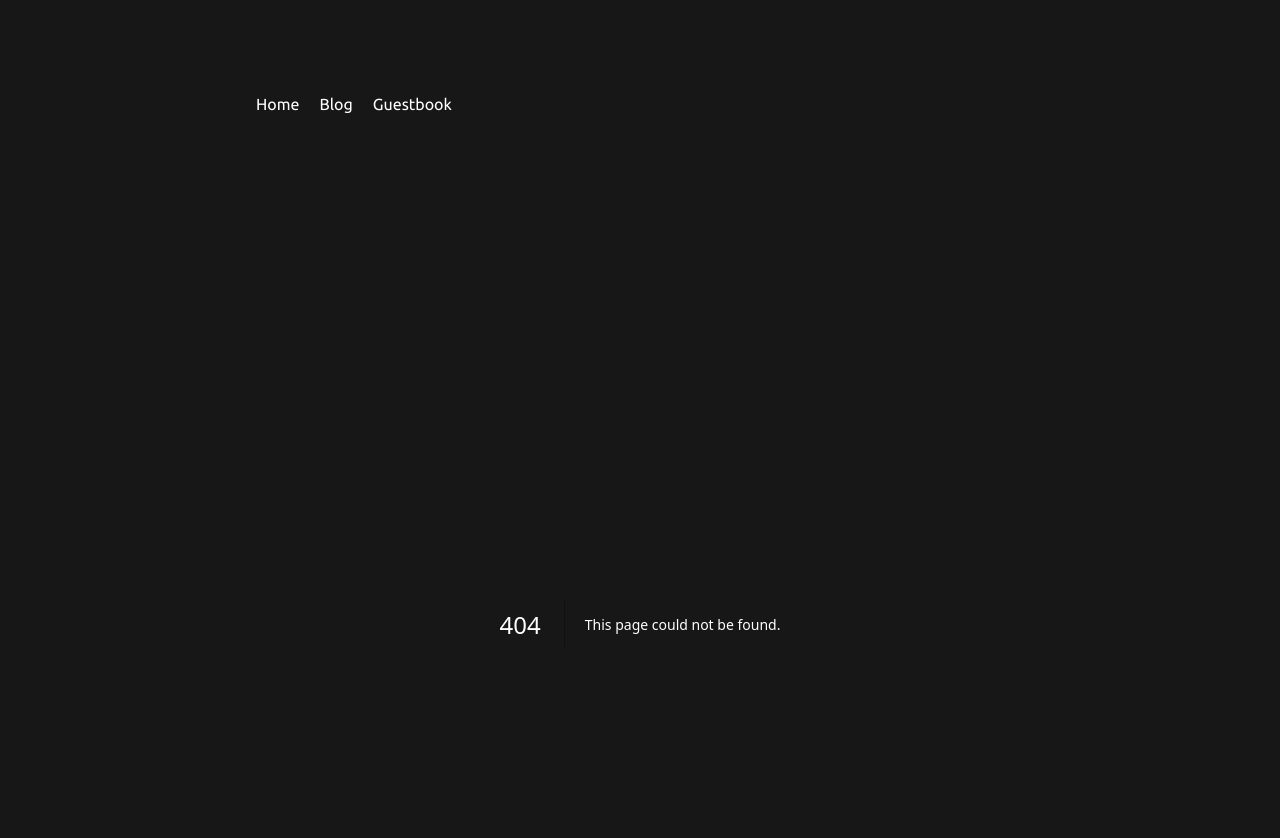
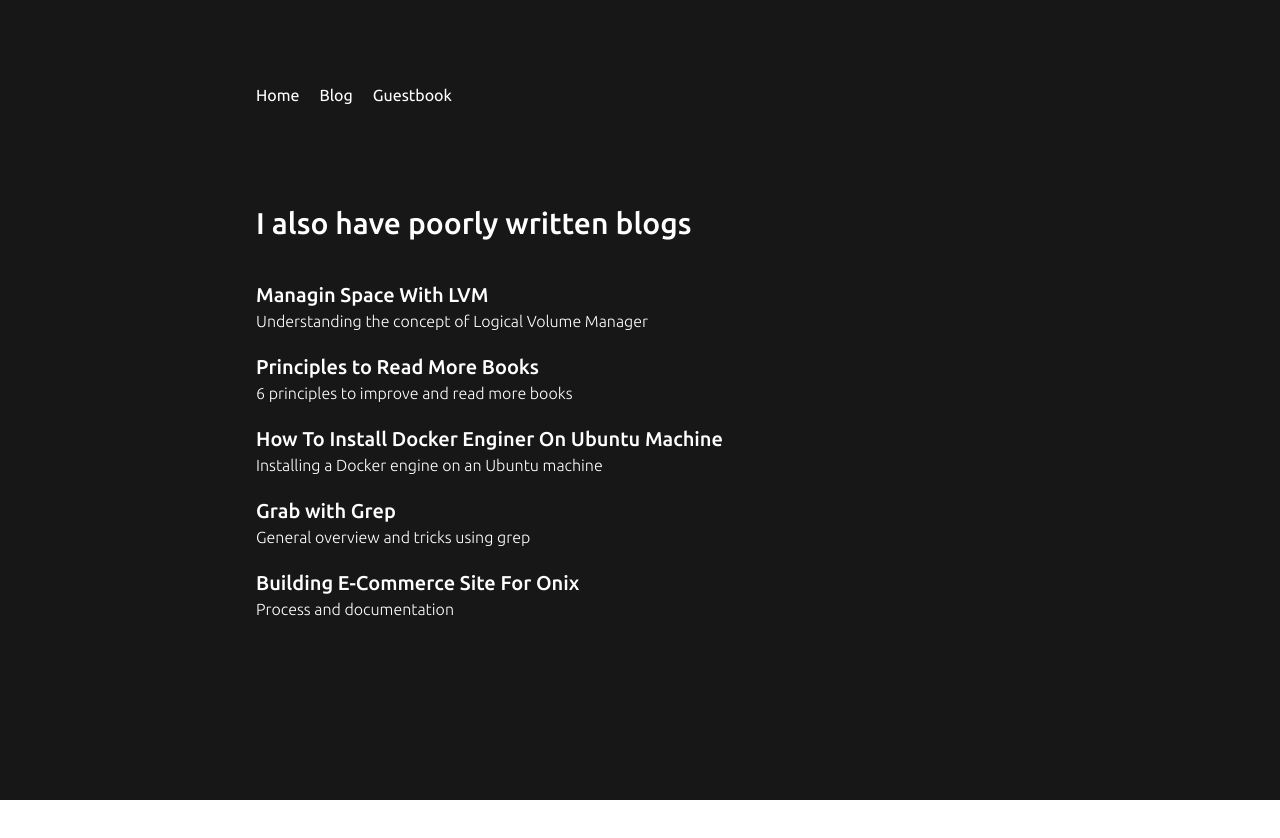
Before and after one commit to gthnmp/gmahesa.com, a Next.js app: page /blog in a window 1280 px wide. Before the commit this address had no page. Shown: the top 838 px of the page. After the commit the page ends 800 px from the top, so only its background shows below. Built offline with nearby package versions, Linux system fonts and the light colour scheme.

Commit message:
created blog page

```diff
--- /dev/null
+++ b/app/blog/page.tsx
@@ -0,0 +1,31 @@
+import Anchor from "@/components/anchor"
+import Link from "next/link"
+
+function BlogCard ({title, subtitle, href} : {title: string, subtitle: string, href: string}) {
+  return(
+    <Link href={href} className="w-full h-max">
+      <div className="w-full h-full flex flex-col">
+        <div className="overflow-x-hidden">
+          <span className="blog-card-title text-xl font-medium"> {title} </span>
+        </div>
+        <span className="font-light"> {subtitle} </span>
+      </div>
+    </Link>
+  )
+}
+export default function Home() {
+  return (
+    <main className='w-full h-full flex flex-col gap-10'>
+      <div className='flex flex-col gap-5'>
+        <h1 className='text-3xl font-medium'> I also have poorly written blogs </h1>
+      </div>
+      <div className="flex flex-col gap-5">
+        <BlogCard title={"Managin Space With LVM"} subtitle="Understanding the concept of Logical Volume Manager" href='/'/>
+        <BlogCard title={"Principles to Read More Books"} subtitle="6 principles to improve and read more books" href='/'/>
+        <BlogCard title={"How To Install Docker Enginer On Ubuntu Machine"} subtitle="Installing a Docker engine on an Ubuntu machine" href='/'/>
+        <BlogCard title={"Grab with Grep"} subtitle="General overview and tricks using grep" href='/'/>
+        <BlogCard title={"Building E-Commerce Site For Onix"} subtitle="Process and documentation" href='/'/>
+      </div>
+    </main>
+  )
+}
```
